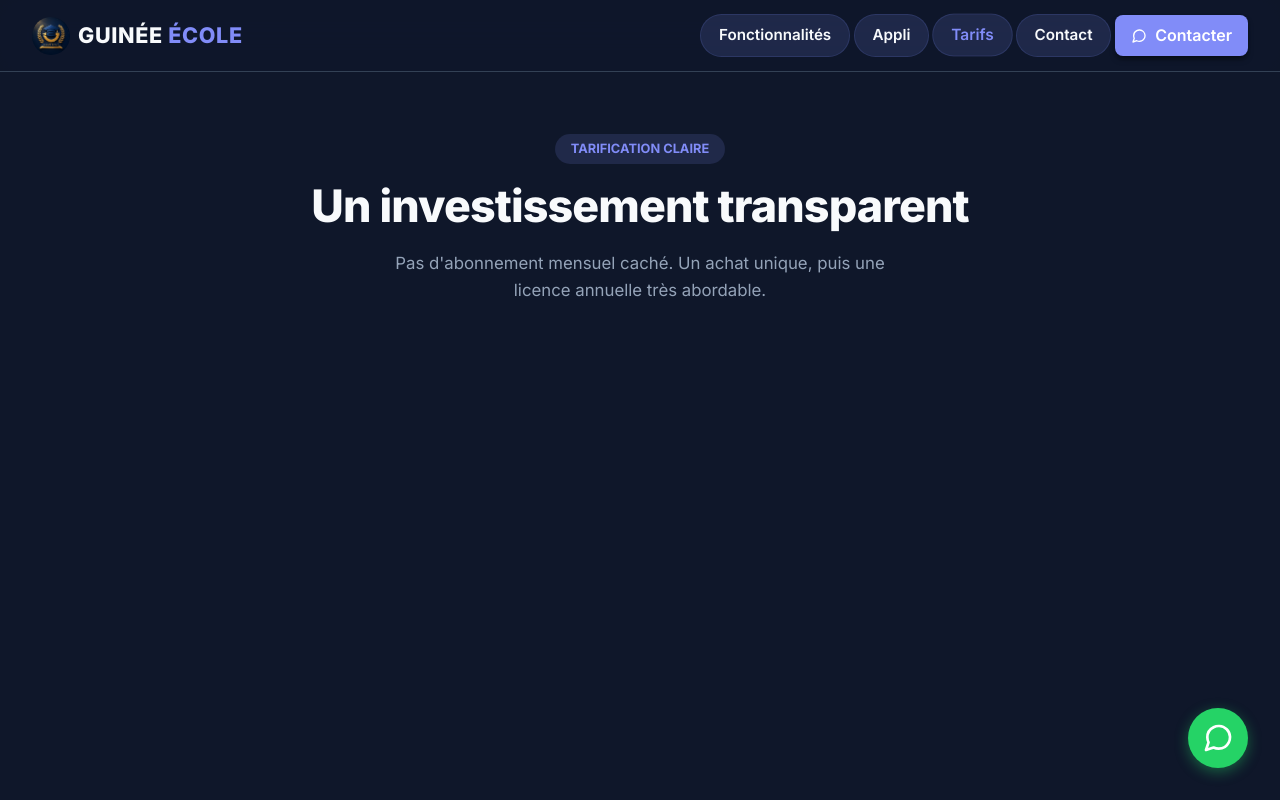
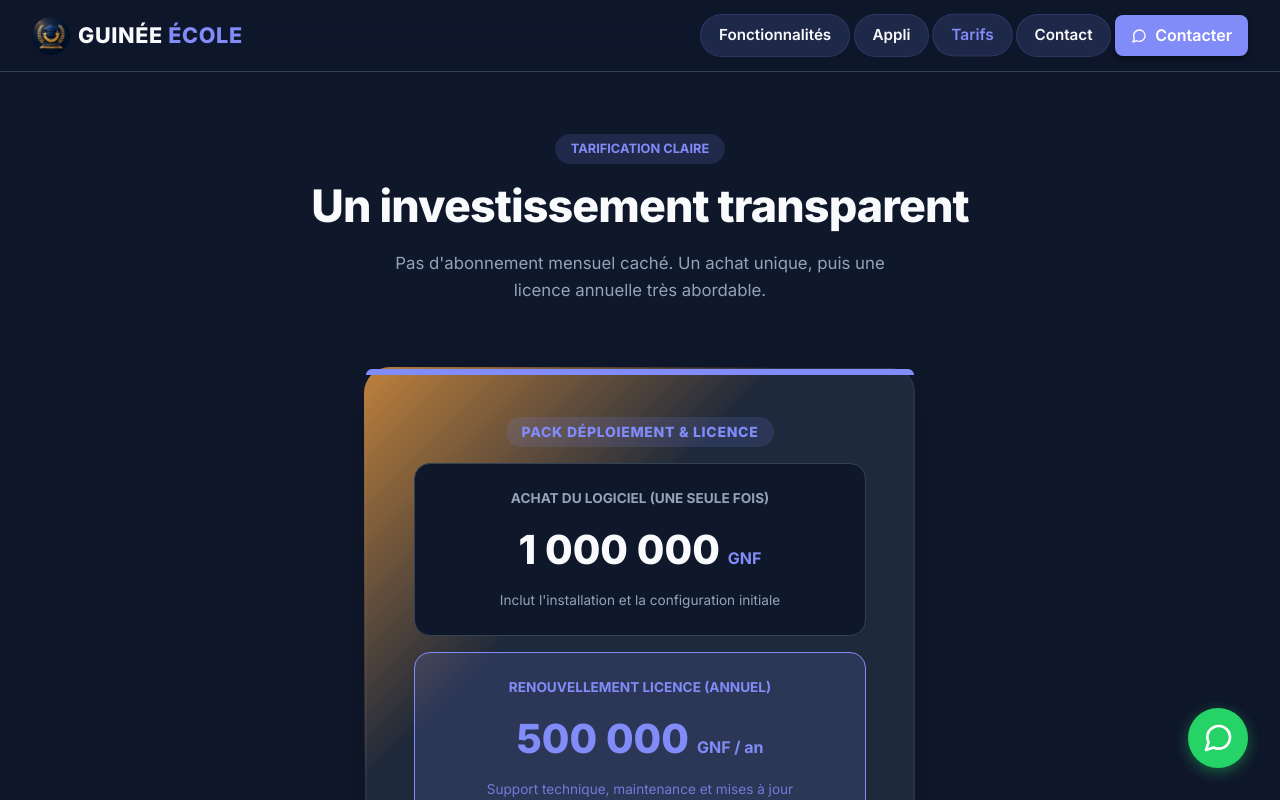
Before and after one commit to Alhassane-Bangoura/momoAppli, a React (Vite) app: page /tarifs in a window 1280 px wide. Shown: the top 800 px of the page. Built offline with nearby package versions, Linux system fonts and the light colour scheme.

Commit message:
fix: tarification card visibility

```diff
--- a/src/pages/Tarifs.jsx
+++ b/src/pages/Tarifs.jsx
@@ -16,7 +16,7 @@ export default function Tarifs() {
           Pas d'abonnement mensuel caché. Un achat unique, puis une licence annuelle très abordable.
         </p>
 
-        <div className="animate-fadeup-d2 premium-card" style={{ maxWidth: '550px', margin: '0 auto', borderRadius: '1.5rem', padding: '3rem', position: 'relative' }}>
+        <div className="premium-card" style={{ maxWidth: '550px', margin: '0 auto', borderRadius: '1.5rem', padding: '3rem', position: 'relative', animation: 'fadeInUp 0.8s ease-out forwards' }}>
           <div style={{ position: 'absolute', top: 0, left: 0, right: 0, height: '6px', background: 'var(--primary-color)', borderTopLeftRadius: '1.5rem', borderTopRightRadius: '1.5rem' }}></div>
           <div style={{ display: 'flex', justifyContent: 'center', marginBottom: '1rem' }}>
             <span style={{ background: 'var(--primary-transparent)', color: 'var(--primary-color)', padding: '0.25rem 1rem', borderRadius: '1rem', fontSize: '0.875rem', fontWeight: 800, letterSpacing: '0.05em' }}>PACK DÉPLOIEMENT & LICENCE</span>
```
